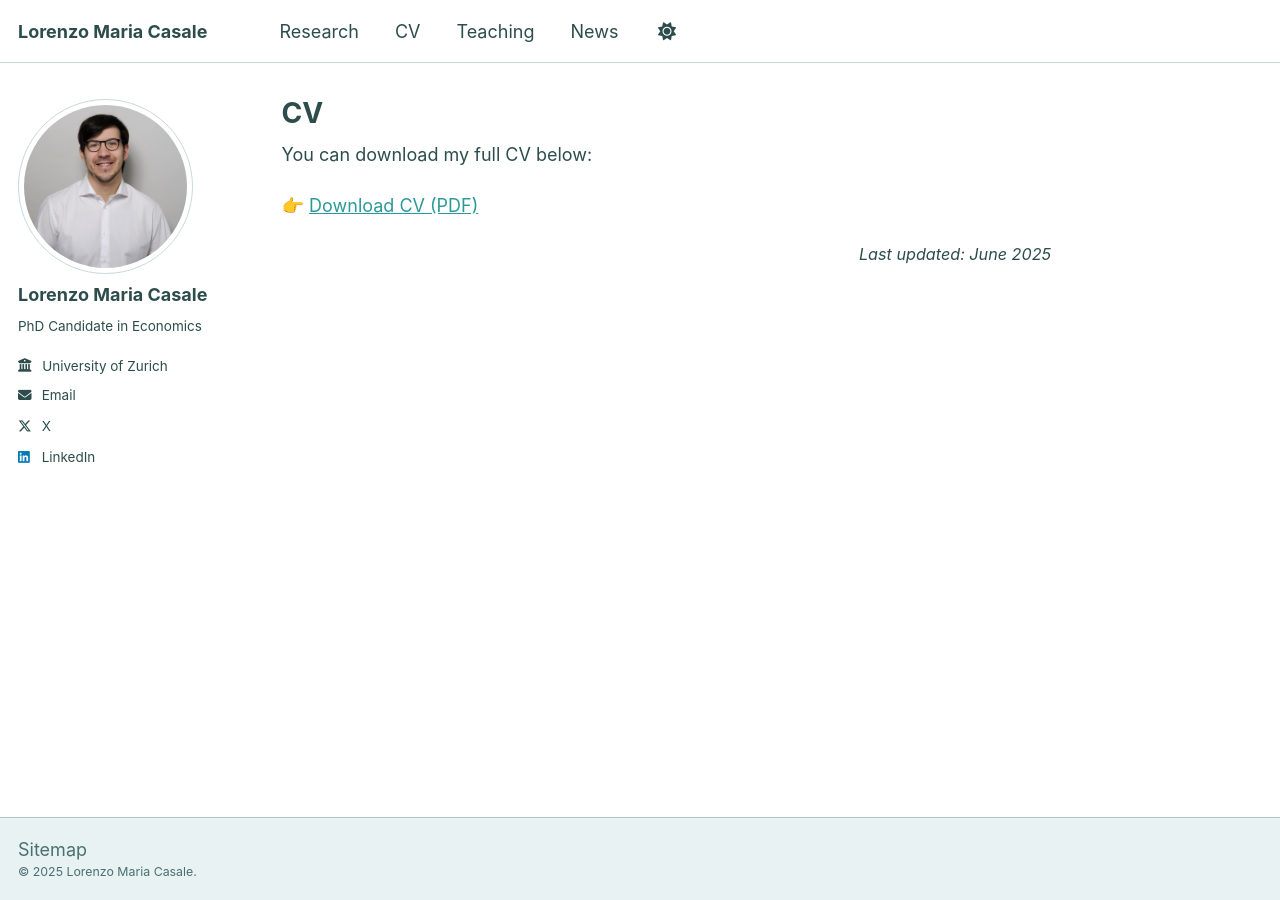
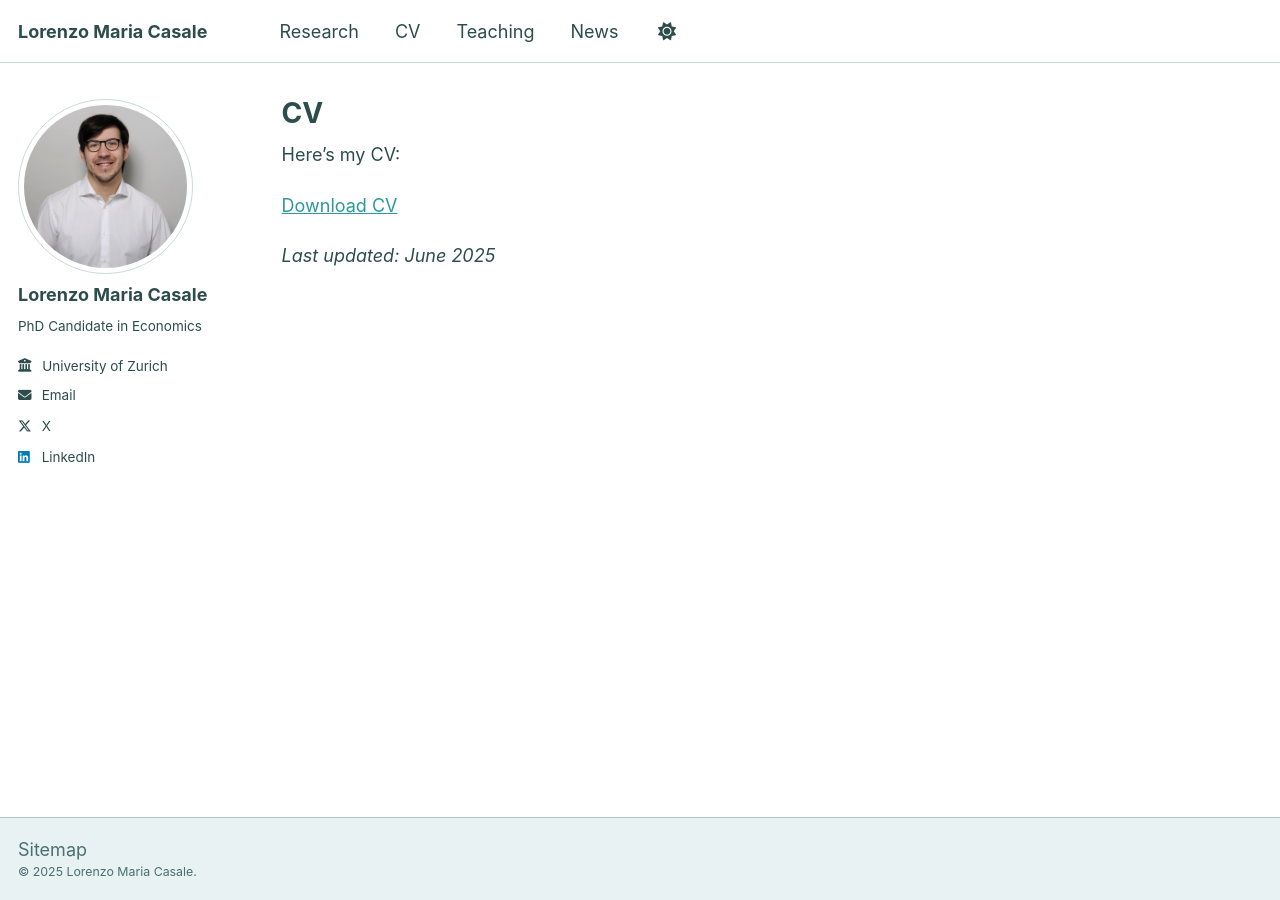
Before and after one commit to lorenzomariacasale/lorenzomariacasale.github.io, a Jekyll site: the page built from _pages/cv.md, in a window 1280 px wide. Built offline with Jekyll 4.4.1, drawn with Linux system fonts in a browser that asks for light colours.

Commit message:
Second Trial CV Section

```diff
--- a/_pages/cv.md
+++ b/_pages/cv.md
@@ -5,10 +5,8 @@ layout: single
 author_profile: true
 ---
 
-You can download my full CV below:
+Here's my CV:
 
-👉 [Download CV (PDF)](/files/CV.pdf)
+[Download CV](/files/CV.pdf)
 
-<p style="text-align: right; font-style: italic; font-size: 0.9em; margin-top: 1rem;">
-  Last updated: June 2025
-</p>
+_Last updated: June 2025_
```
